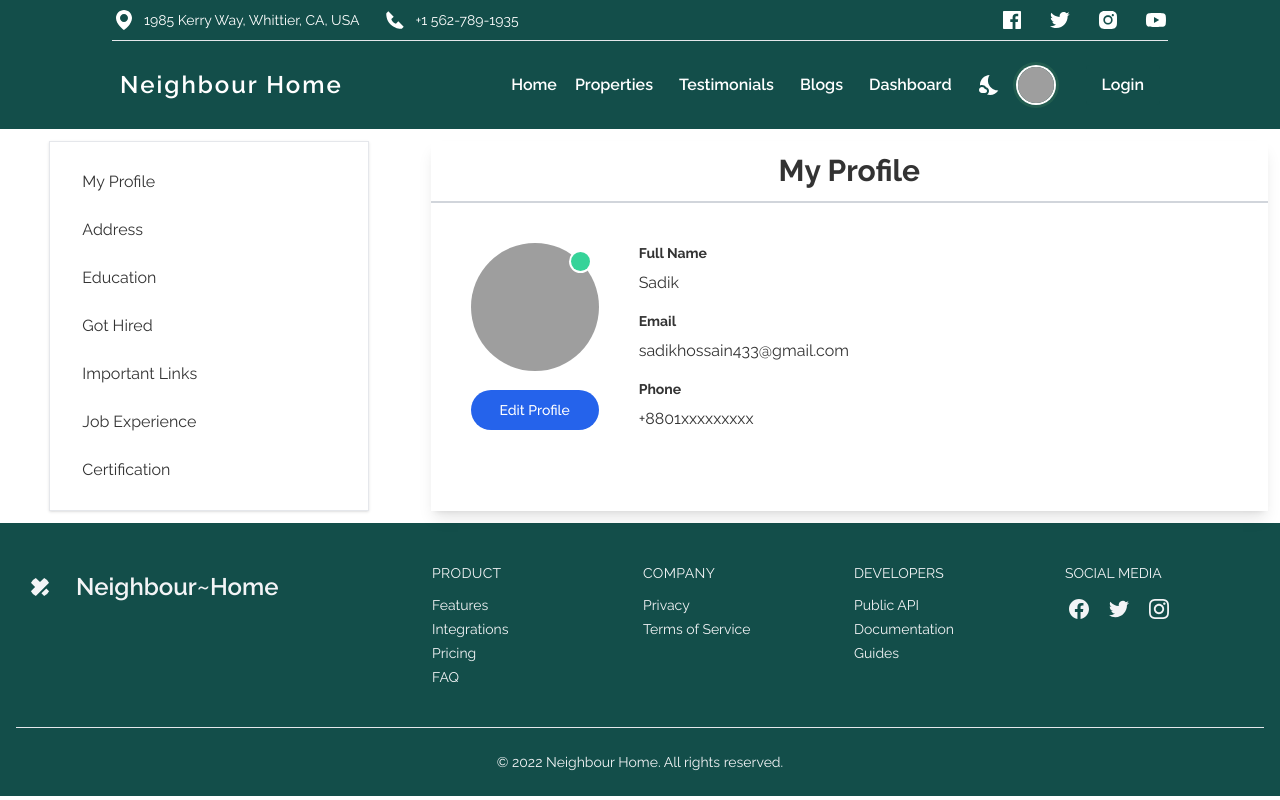
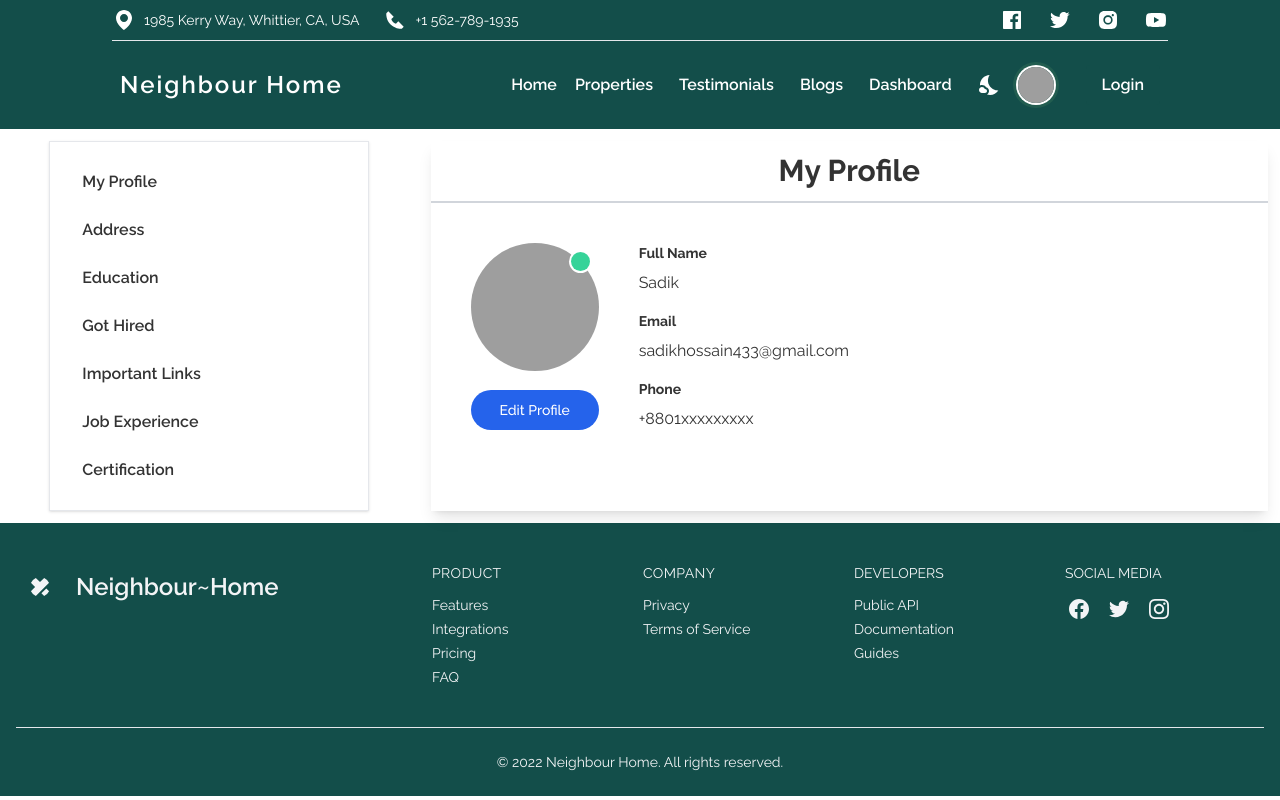
Before and after one commit to khanshorif331/neighbour-home, a React (Create React App) app: page /profile in a window 1280 px wide. Built offline with nearby package versions, Linux system fonts and the light colour scheme; no server answers; grey boxes are pictures that could not be loaded; a web font is replaced by a local one.

Commit message:
font bold in profile menu section

```diff
--- a/src/Pages/Profile/Profile.js
+++ b/src/Pages/Profile/Profile.js
@@ -7,13 +7,13 @@ const Profile = () => {
             <div className=" flex flex-col justify-center md:flex-row">
                 <div className="md:w-1/3 w-full">
                     <ul className="menu p-4 overflow-y-auto md:w-80 bg-base-100 text-base-content border m-3 shadow mx-auto">
-                        <li className='w-full'><Link to='/profile'>My Profile</Link></li>
-                        <li className='w-full'><Link to='/profile/address'>Address</Link></li>
-                        <li className='w-full'><Link to='/profile/education'>Education</Link></li>
-                        <li className='w-full'><Link to='/profile/got_hired'>Got Hired</Link></li>
-                        <li className='w-full'><Link to='/profile/important_links'>Important Links</Link></li>
-                        <li className='w-full'><Link to='/profile/job_experience'>Job Experience</Link></li>
-                        <li className='w-full'><Link to='/dashboard/certification'>Certification</Link></li>
+                        <li className='w-full font-semibold'><Link to='/profile'>My Profile</Link></li>
+                        <li className='w-full font-semibold'><Link to='/profile/address'>Address</Link></li>
+                        <li className='w-full font-semibold'><Link to='/profile/education'>Education</Link></li>
+                        <li className='w-full font-semibold'><Link to='/profile/got_hired'>Got Hired</Link></li>
+                        <li className='w-full font-semibold'><Link to='/profile/important_links'>Important Links</Link></li>
+                        <li className='w-full font-semibold'><Link to='/profile/job_experience'>Job Experience</Link></li>
+                        <li className='w-full font-semibold'><Link to='/dashboard/certification'>Certification</Link></li>
                     </ul>
                 </div>
                 <div className="md:w-2/3 w-full md:m-3 shadow-lg">
```
